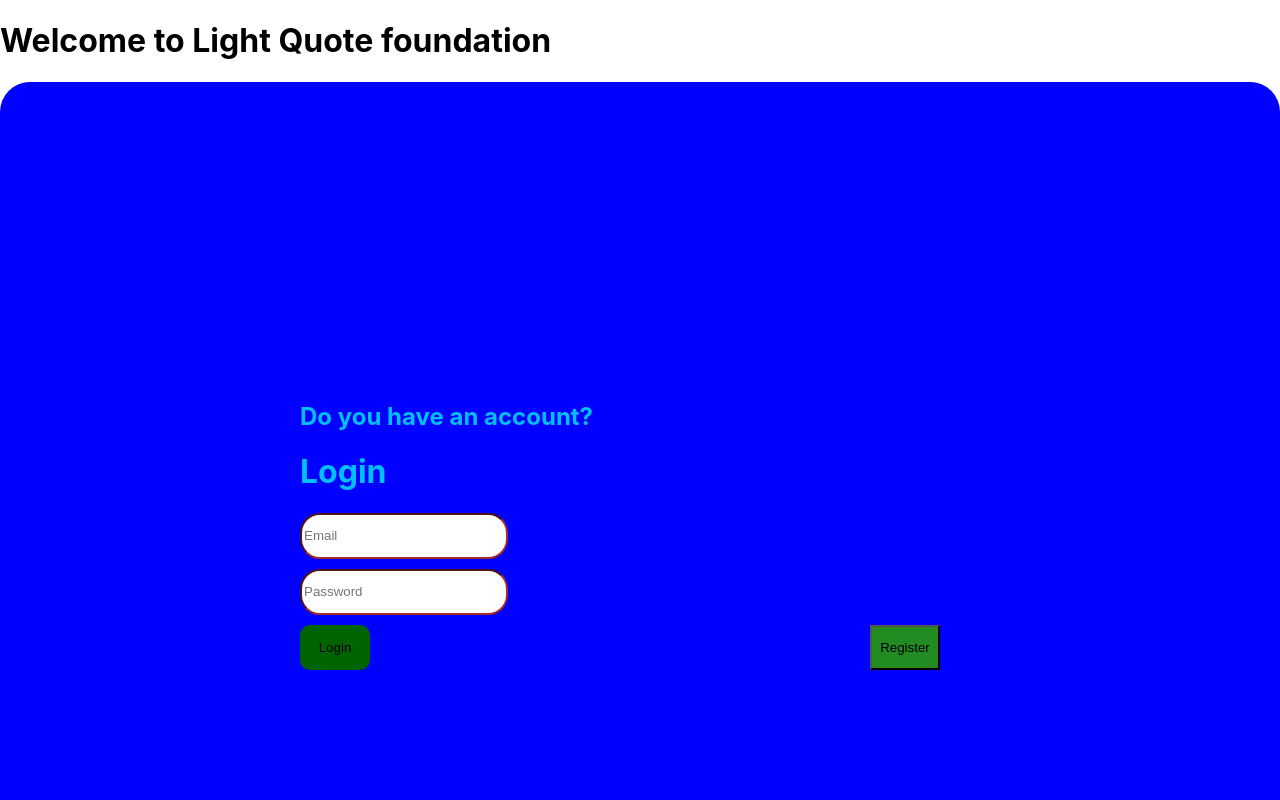
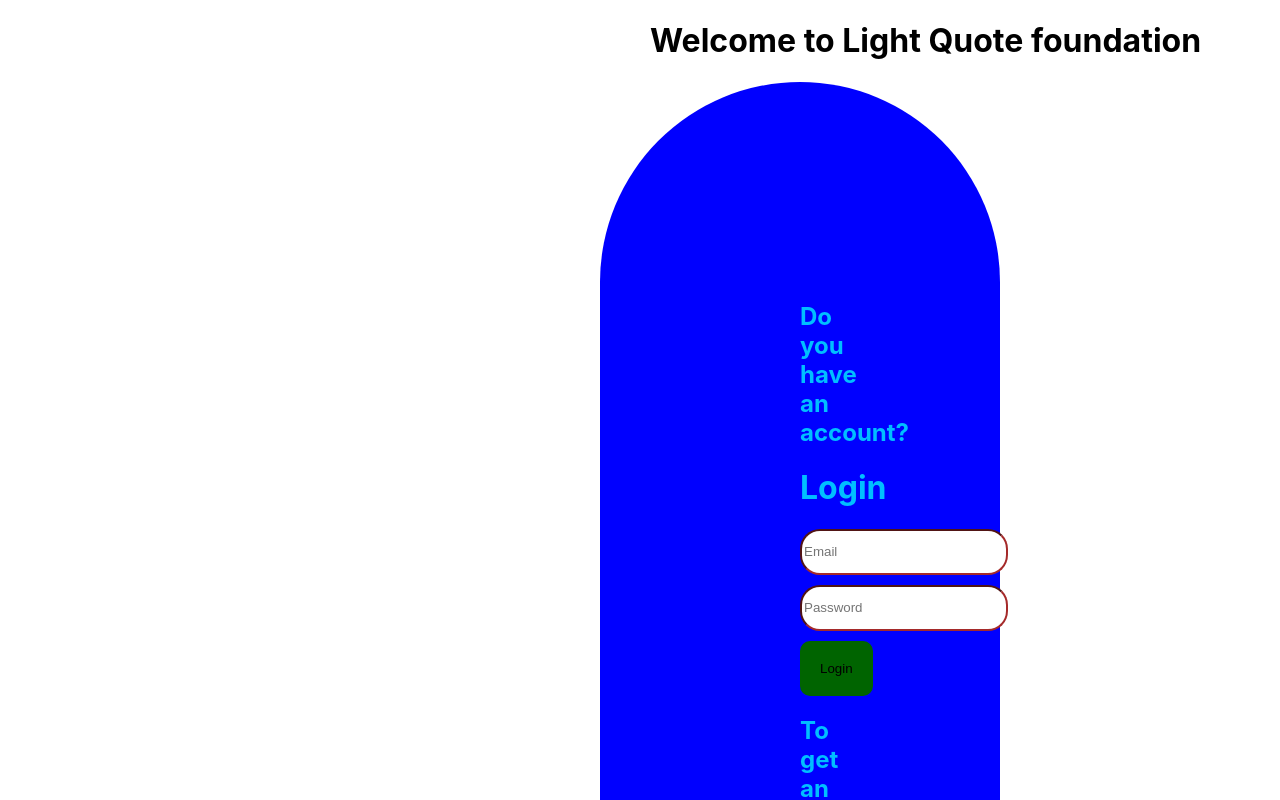
Before and after one commit to Georgekinyanjui1/pro4, a React (Create React App) app: page / in a window 1280 px wide. Shown: the top 800 px of the page. Built offline with nearby package versions, Linux system fonts and the light colour scheme; no server answers.

Commit message:
modified the form

```diff
--- a/src/App.css
+++ b/src/App.css
@@ -2,12 +2,13 @@
 .app-cont {
   margin:0;
   font-family: Georgia, 'Times New Roman', Times, serif;
-  background-color: rgb(122, 213, 233);
+  background-color: rgb(239, 244, 245);
 }
 .nav-cont{
-  background-color: rgb(238, 255, 0);
+  background-color: rgb(241, 241, 239);
   display:flex;
   text-decoration: underline;
+  border-bottom: 1px black solid;
 }
 .nav-but{
   margin-left: 200px;
@@ -26,16 +27,14 @@
 .head-cont{
   margin-top:50px
 
-
-
 }
 .head-cont>h1{
   text-align: center;
 }
 .head-cont>p{
-  font-size: x-large;
+  /* font-size: x-large; */
   margin:10px;
-  background-color:rgb(89, 132, 141);
+  background-color:rgb(238, 244, 245);
 }
 
 .sub-head-cont{
@@ -72,14 +71,13 @@ button:hover{
   text-align: center;
 }
 .foot{
-  background-color: rgb(238, 255, 0);
+  background-color: rgb(253, 251, 251);
 }
 .foot>h3{
   text-align: center;
 }
 .footer{
   display: flex;
-
 }
 .footer>div{
   margin-left: 250px;
@@ -97,12 +95,13 @@ button:hover{
 .abled{
  display:none;
 }
-form{
+.form1{
   color: deepskyblue;
- padding: 300px;
+ padding: 200px;
+ margin-right: 600px;
+ margin-left: 600px;
  background-color: blue;
-
- border-radius: 30px;
+ border-radius: 200px;
 }
 input{
   width:200px ;
@@ -110,14 +109,16 @@ input{
   border-color: brown;
   border-radius: 20px;
 }
-button{
+/* button{
   width: 70px;
   height: 45px;
-}
+  color: darkgreen;
+} */
 .reg{
-  margin-left: 500px;
+  margin-left: 200px;
   background-color: forestgreen;
-  font: size 100px;
+  padding: 30px;
+
 }
 .coni1{
   margin-top: 10px;
@@ -127,4 +128,37 @@ button{
   background-color:darkgreen;
   border: 1px darkgreen;
   border-radius: 10px;
+  padding: 20px;
 }
+.welcome{
+  margin-left: 650px;
+}
+.regi{
+  margin: 200px;
+  margin-right: 500px;
+  color: deepskyblue;
+  padding: 150px;
+  background-color: blue;
+  border-radius: 800px;
+}
+.smt{
+  margin-top: 50px;
+  background-color: darkgreen;
+}
+.form2{
+  color: deepskyblue;
+ padding: 150px;
+ background-color: blue;
+ border-radius: 800px;
+}
+.coni2{
+  margin-bottom: 5px;
+}
+.but{
+  background-color: darkgreen;
+}
+.head-but{
+  padding:50px;
+  margin-top: 50px;
+  border-radius: 100px;
+}
--- a/src/Head.js
+++ b/src/Head.js
@@ -41,26 +41,27 @@ function Head() {
       </p>
       <div className="sub-head-cont">
         <img
-          src="https://i.ytimg.com/vi/fPwf6ZZLXX4/maxresdefault.jpg"
+          src="https://encrypted-tbn0.gstatic.com/images?q=tbn:ANd9GcQaskiE3lKrvGolIQyO15rSYIvN9QXfb0hZqA&usqp=CAU"
           alt="img-one"
           height={500}
         />
         <div className="child-sub-cont">
           <button
-            className="head-butt"
+            className="head-but"
             onClick={() => setIsClicked(!isClicked)}
-          >
-            click to show or hide verses
+          > click to show/hide verses
           </button>
         </div>
 
         {isClicked ? <VersesList /> : null}
-        <form onSubmit={handlesubmit}>
+        <form className="form2" onSubmit={handlesubmit}>
           <label>add a verse here</label>
           <input type="text" required onChange={(e)=>{setnewverse(e.target.value)}}></input>
+          <div className="coni2">
           <label>add a quote here</label>
           <input type="text" required onChange={(e)=>{setnewquote(e.target.value)}}></input>
-          <input type="submit" value="post"></input>
+          </div>
+          <input className="but" type="submit" value="post"></input>
         </form>
       </div>
     </div>
--- a/src/Login.js
+++ b/src/Login.js
@@ -6,13 +6,10 @@ const[signup,setsignup]=useState(false)
   return (
     signup?<Register setLogged={setLogged}/>:
     <>
-    <h1>Welcome to Light Quote foundation</h1>
-      <form onSubmit={handlesubmit}>
+    <h1 className="welcome">Welcome to Light Quote foundation</h1>
+      <form className="form1" onSubmit={handlesubmit}>
         <h2>Do you have an account?</h2>
-
-
         <h1>Login</h1>
-
         <input
           onChange={(e) => {
             setuseremail(e.target.value);
@@ -37,6 +34,8 @@ const[signup,setsignup]=useState(false)
         </div>
         <button className="login-but">Login</button>
 
+        <h2>To get an account please register</h2>
+
         <button className="reg" onClick={()=>{setsignup(true)}}>Register</button>
 
       </form>
--- a/src/Register.js
+++ b/src/Register.js
@@ -23,14 +23,20 @@ function handlesubmit(e){
     setLogged(true)
   }
   return (
-    <form  onSubmit={handlesubmit}>
+    <form className="regi" onSubmit={handlesubmit}>
+      <div>
       <label>Enter your name </label>
       <input type="text" onChange={(e)=>{setname(e.target.value)}} required/>
+      </div>
+      <div>
       <label>Enter your email</label>
       <input type="email" onChange={(e)=>{setemail(e.target.value)}} required/>
+      </div>
+      <div>
       <label>Enter your password </label>
       <input type="text" onChange={(e)=>{setpassword(e.target.value)}} required/>
-      <input type="submit" value="submit"/>
+      </div>
+      <input className="smt" type="submit" value="submit"/>
     </form>
   );
 }
```
